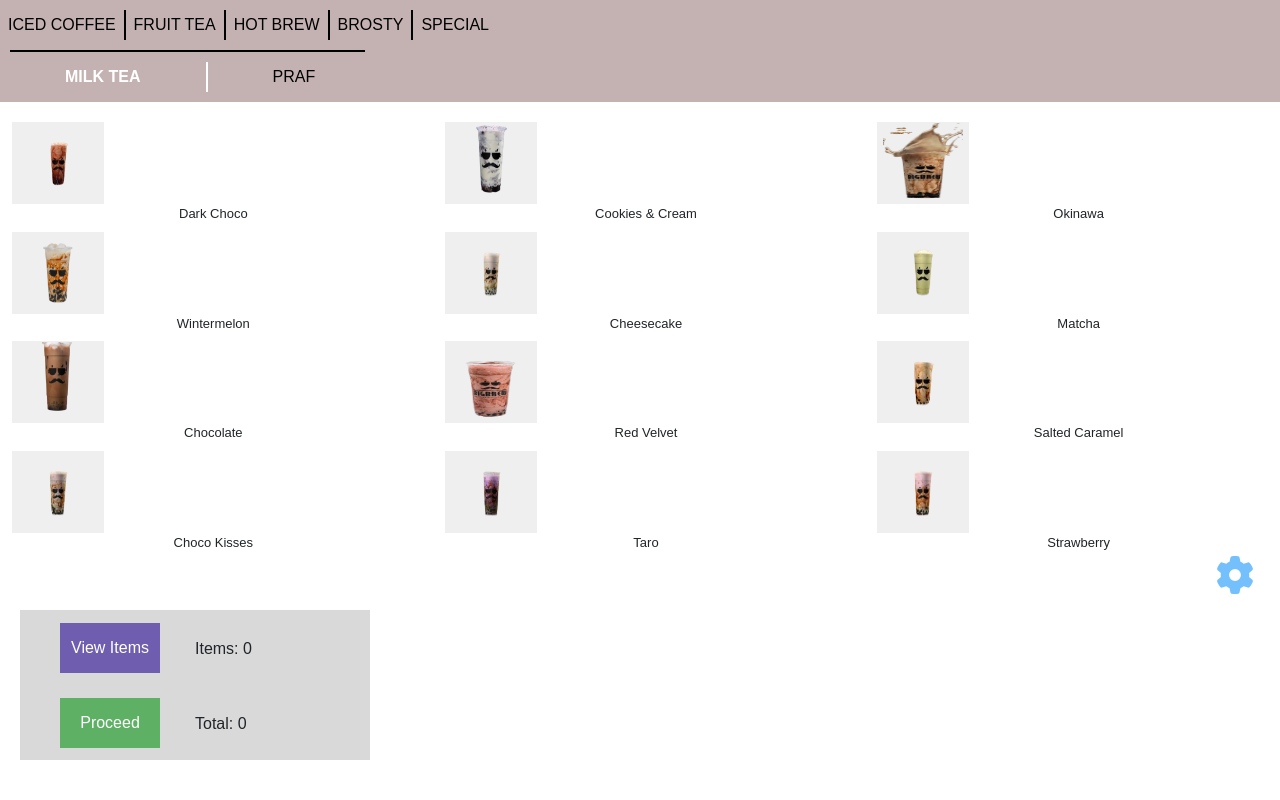
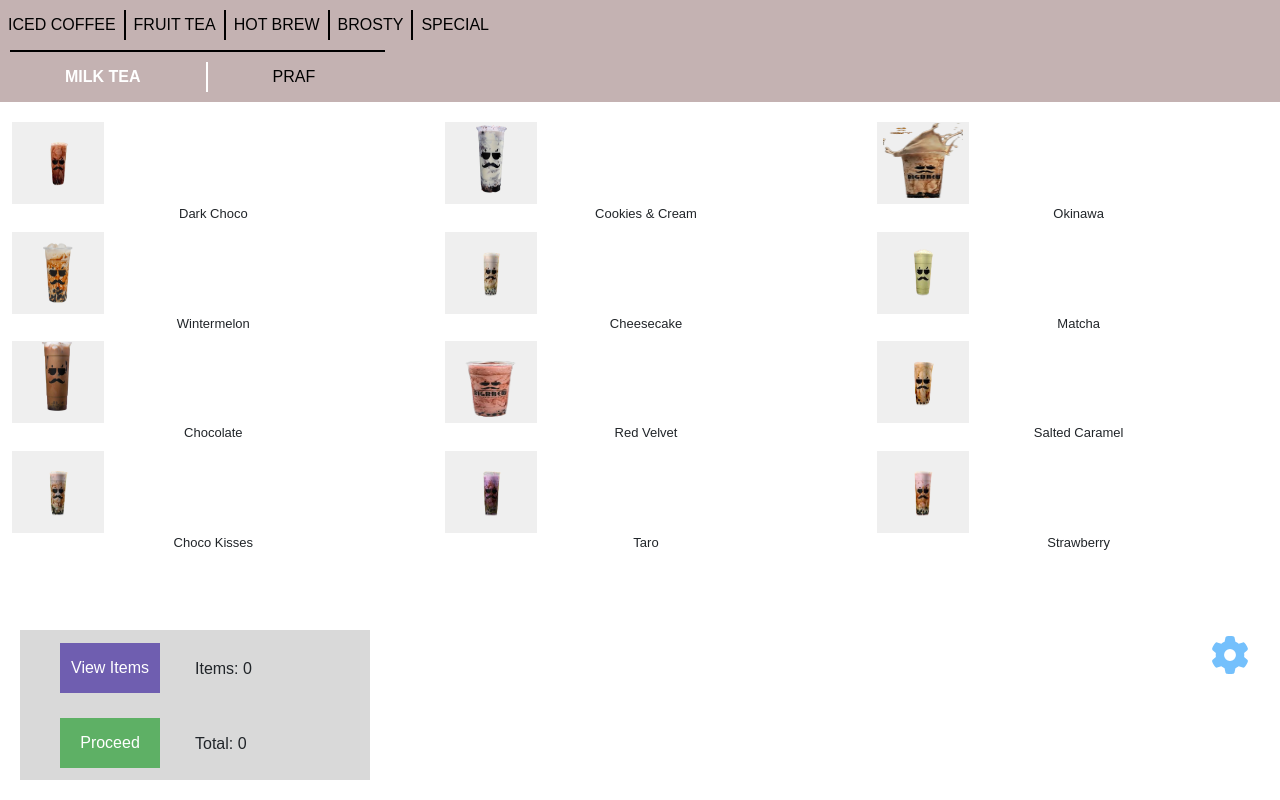
Before and after one commit to meliodaff/BigBrewPOS, a React (Vite) app in the folder client/: page / in a window 1280 px wide. Built offline with nearby package versions, Linux system fonts and the light colour scheme.

Commit message:
fix some layouts

```diff
--- a/client/src/styles/general.css
+++ b/client/src/styles/general.css
@@ -4,8 +4,9 @@ body {
 }
 .settings-container {
   position: absolute;
-  right: 20px;
-  bottom: 200px;
+  right: 25px;
+  bottom: 120px;
+  z-index: 1;
 }
 
 .settings-button {
@@ -20,9 +21,7 @@ body {
 }
 
 .modal {
-  border: solid 1px black;
-  color: lightpink;
-  padding-top: 30%;
+  padding-top: 20%;
 }
 
 .add-ons-container {
--- a/client/src/styles/header.css
+++ b/client/src/styles/header.css
@@ -35,7 +35,7 @@ header {
 }
 
 .middle-divider {
-  width: 355px;
+  width: 375px;
   height: 2px;
   background-color: black;
   margin: 0 10px;
--- a/client/src/styles/orderSummary.css
+++ b/client/src/styles/orderSummary.css
@@ -3,7 +3,7 @@
   height: 150px;
   width: 350px;
   position: absolute;
-  bottom: 40px;
+  bottom: 20px;
   display: grid;
   grid-template-columns: 50% 50%;
   margin: 0 20px;
```
